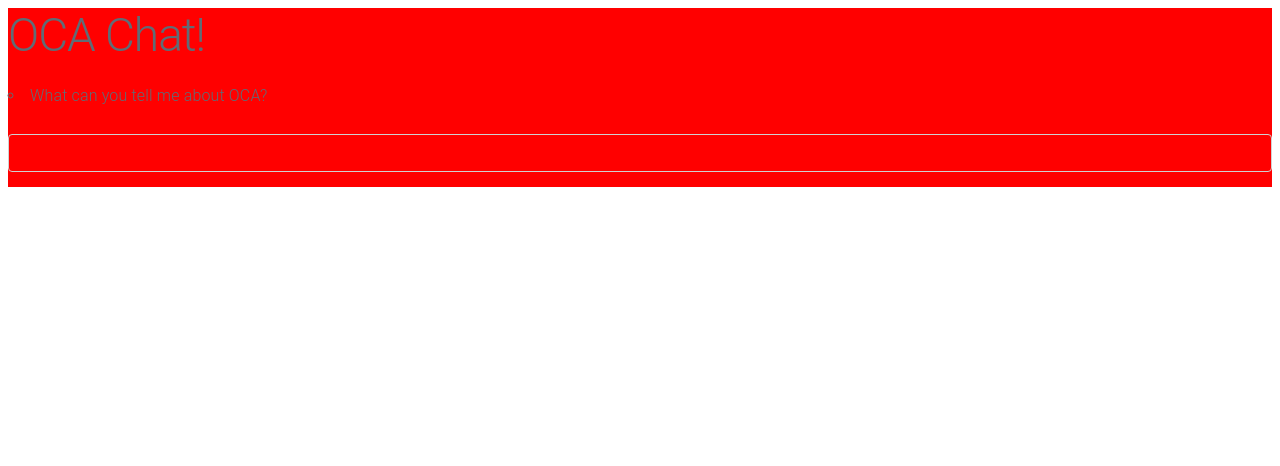
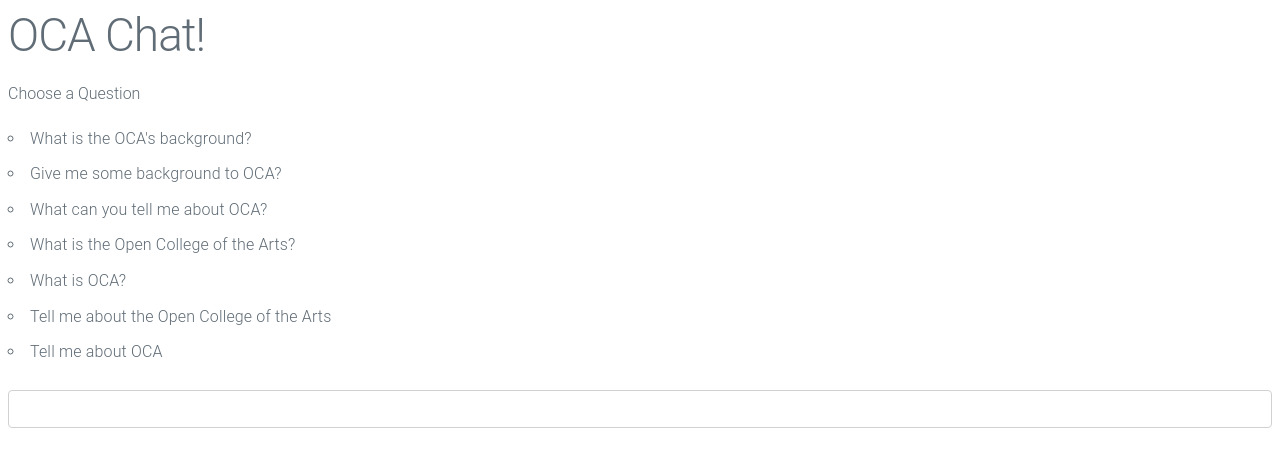
Before and after one commit to cb-oca/react-dialogflow, a React (Create React App) app: page / in a window 1280 px wide. Shown: the top 466 px of the page. Built offline with nearby package versions, Linux system fonts and the light colour scheme; what api-ai-javascript would draw is missing.

Commit message:
added questions component and scss module

```diff
--- a/src/App.js
+++ b/src/App.js
@@ -1,17 +1,19 @@
 import React, {Component} from 'react';
 import {connect} from 'react-redux';
+import Questions from './questions';
 import {sendMessage} from './chat';
 import styles from './App.module.scss';
 
 class App extends Component {
   render() {
-    const {feed, sendMessage} = this.props;
+    const {questions, feed, sendMessage} = this.props;
 
-    console.log(feed);
+    console.log(questions);
 
     return(
       <div className={styles.container}>
         <h1>OCA Chat!</h1>
+        <Questions />
         <ul>
           {feed.map((entry, index) => <li className={(entry.sender === 'bot' ? 'bot' : 'user')} key={index}>{entry.text}</li>)}
         </ul>
--- a/src/App.module.scss
+++ b/src/App.module.scss
@@ -1,3 +1,3 @@
 .container {
-  background: red;
+  background: white;
 }
--- a/src/chat.js
+++ b/src/chat.js
@@ -17,6 +17,7 @@
   if (action.type === ON_MESSAGE) {
     const {text} = action.payload;
     client.textRequest(text).then(onSuccess)
+
     function onSuccess(response) {
       console.log('Msg Response', response.result.fulfillment.speech);
 
@@ -25,7 +26,8 @@
   }
 }
 
-const initState = [{text: 'What can you tell me about OCA?'}];
+// const initState = [{text: 'What can you tell me about OCA?'}];
+const initState = [];
 const messageReducer = (state = initState, action) => {
   switch(action.type) {
     case ON_MESSAGE:
--- /dev/null
+++ b/src/questions.js
@@ -0,0 +1,26 @@
+import React from 'react';
+import ReactDom from 'react-dom';
+import styles from './Questions.module.scss';
+
+class Questions extends React.Component {
+
+  render() {
+    return(
+      <div className={styles.questions}>
+        <h6>Choose a Question</h6>
+        <ul>
+          <li>What is the OCA's background?</li>
+          <li>Give me some background to OCA?</li>
+          <li>What can you tell me about OCA?</li>
+          <li>What is the Open College of the Arts?</li>
+          <li>What is OCA?</li>
+          <li>Tell me about the Open College of the Arts</li>
+          <li>Tell me about OCA</li>
+        </ul>
+      </div>
+    )
+  }
+
+}
+
+export default Questions;
```
Also changed, not shown: src/Questions.module.scss (added).
